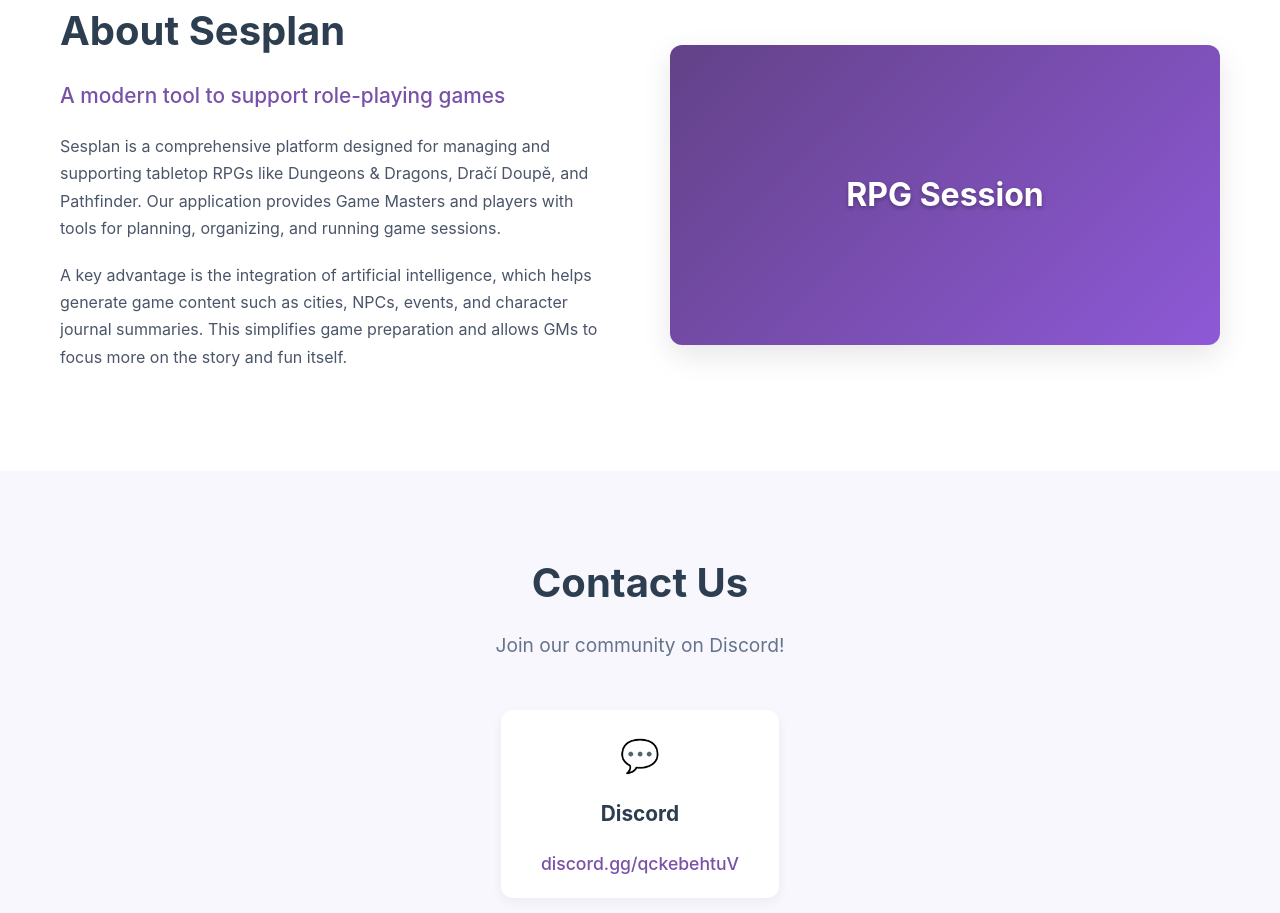
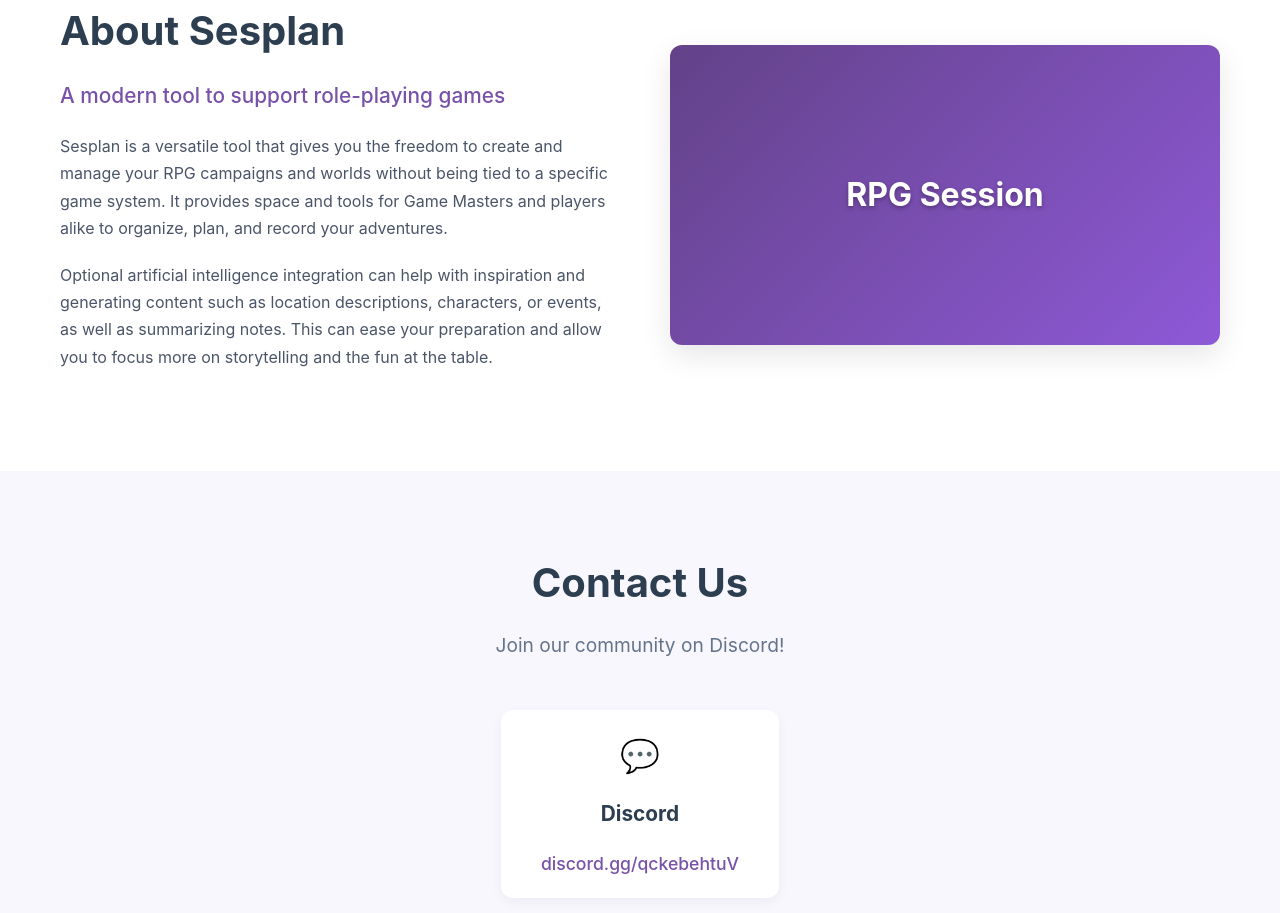
Before and after one commit to blbin/sesplan, a Vue app in the folder frontend/: page / in a window 1280 px wide. Shown: the part 1640-2553 px from the top of the page. Built offline with nearby package versions, Linux system fonts and the light colour scheme; no server answers.

Commit message:
Landing tweeks v1.2

```diff
--- a/frontend/src/components/landing/LandingAbout.vue
+++ b/frontend/src/components/landing/LandingAbout.vue
@@ -6,14 +6,10 @@
           <h2>About Sesplan</h2>
           <p class="lead">A modern tool to support role-playing games</p>
           <p>
-            Sesplan is a comprehensive platform designed for managing and supporting tabletop RPGs like
-            Dungeons & Dragons, Dračí Doupě, and Pathfinder. Our application provides Game Masters and players
-            with tools for planning, organizing, and running game sessions.
+            Sesplan is a versatile tool that gives you the freedom to create and manage your RPG campaigns and worlds without being tied to a specific game system. It provides space and tools for Game Masters and players alike to organize, plan, and record your adventures.
           </p>
           <p>
-            A key advantage is the integration of artificial intelligence, which helps generate game content
-            such as cities, NPCs, events, and character journal summaries. This simplifies game preparation
-            and allows GMs to focus more on the story and fun itself.
+            Optional artificial intelligence integration can help with inspiration and generating content such as location descriptions, characters, or events, as well as summarizing notes. This can ease your preparation and allow you to focus more on storytelling and the fun at the table.
           </p>
           <!--
           <div class="stats">
```
